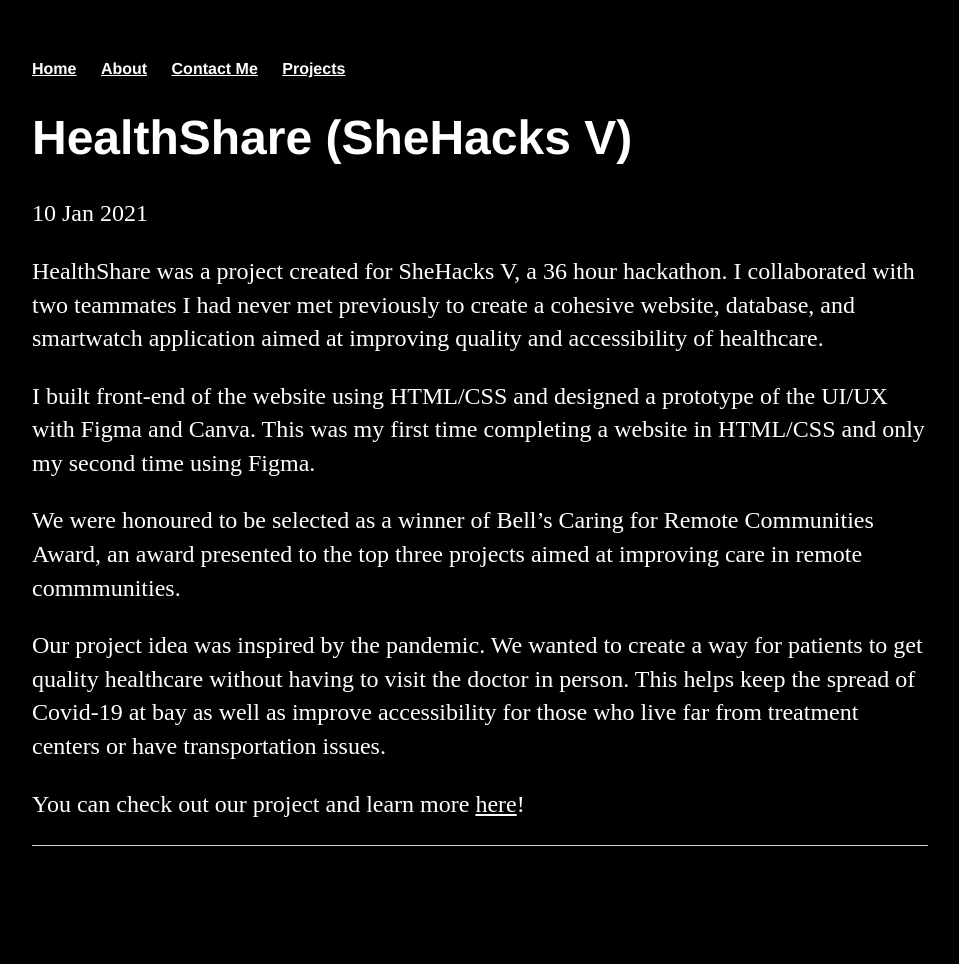
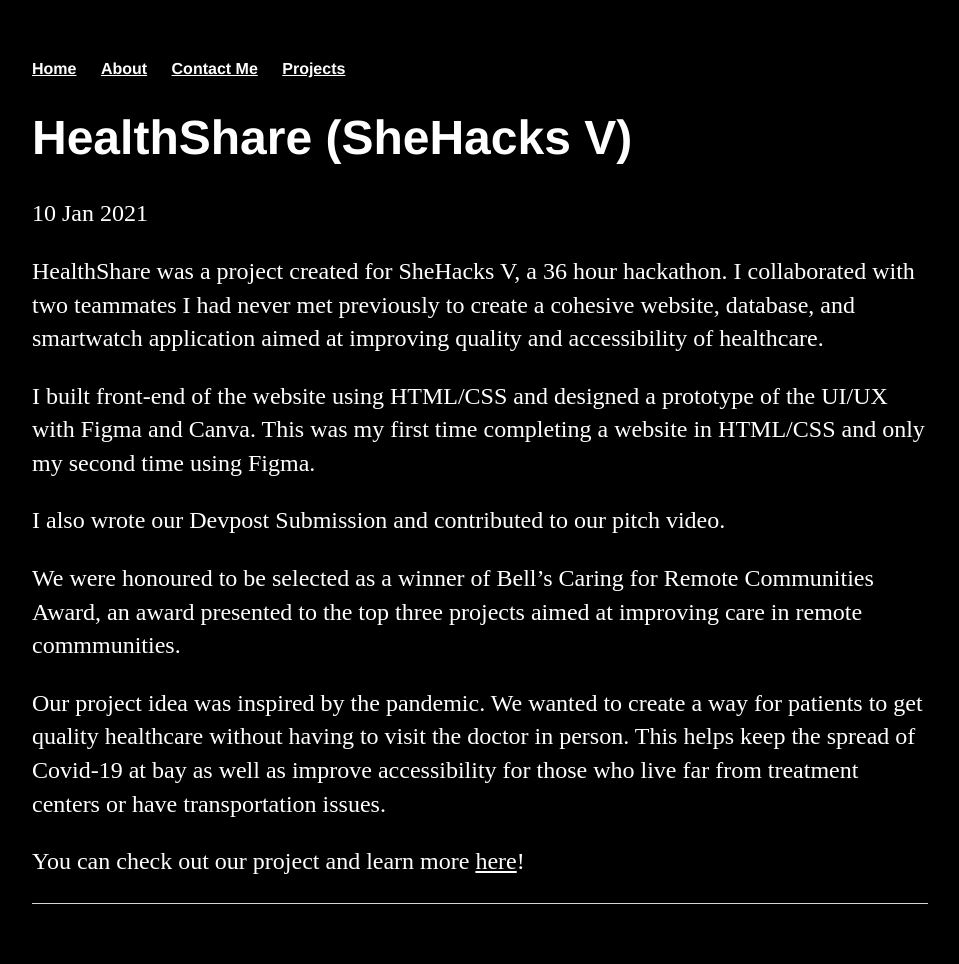
Before and after one commit to rachel-scott/rachel-scott.github.io, a Jekyll site: the page built from _posts/2021-01-10-HealthShare.md, in a window 1280 px wide. Shown: the whole page, without its empty margins (160-1119 px from the left). Built offline with Jekyll 4.4.1, drawn with Linux system fonts in a browser that asks for light colours; before the commit the page ends 906 px from its top, so only the background shows below that.

Commit message:
Update 2021-01-10-HealthShare.md

```diff
--- a/_posts/2021-01-10-HealthShare.md
+++ b/_posts/2021-01-10-HealthShare.md
@@ -9,6 +9,8 @@
 I built front-end of the website using HTML/CSS and designed a prototype of the UI/UX with Figma and Canva.
 This was my first time completing a website in HTML/CSS and only my second time using Figma.
 
+I also wrote our Devpost Submission and contributed to our pitch video.
+
 We were honoured to be selected as a winner of Bell’s Caring for Remote Communities Award, an award presented to the top three projects aimed at improving care in remote commmunities.
 
 Our project idea was inspired by the pandemic. We wanted to create a way for patients to get quality healthcare without having to visit the doctor in person. This helps keep the spread of Covid-19 at bay as well as improve accessibility for those who live far from treatment centers or have transportation issues.
```
